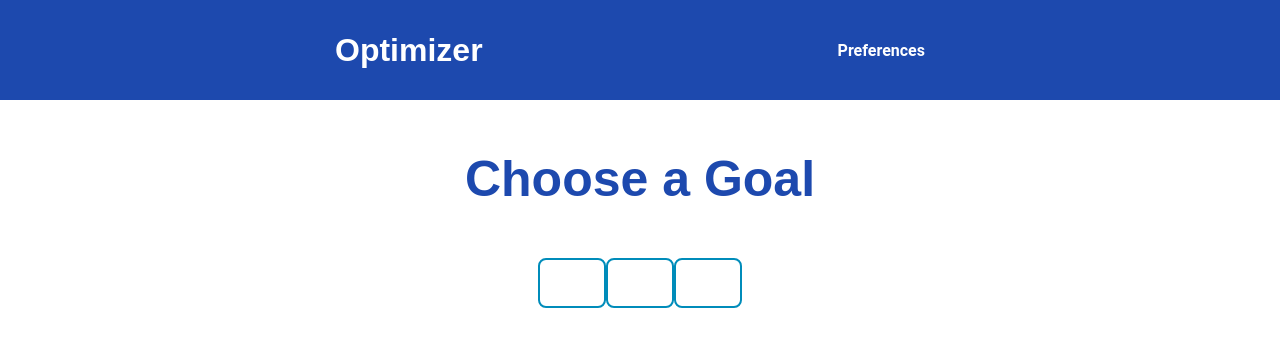
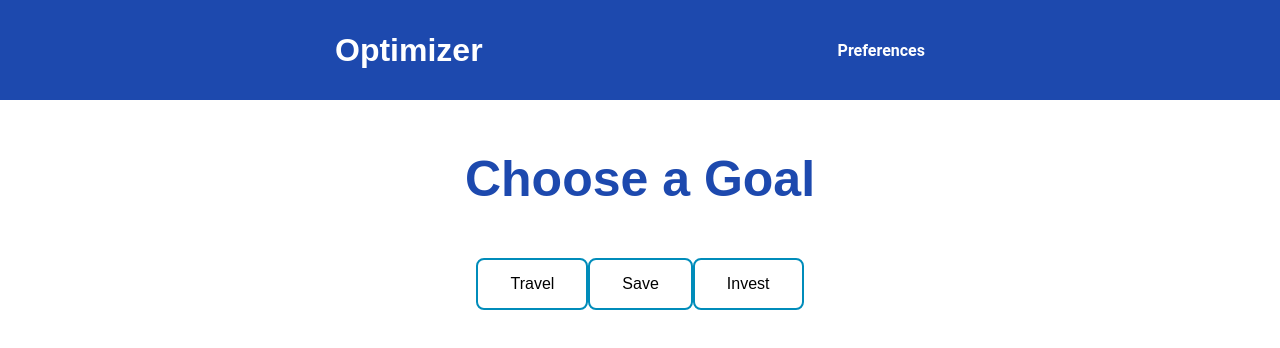
Before and after one commit to dstokic/Optimizer, a React (Create React App) app: page / in a window 1280 px wide. Shown: the top 348 px of the page. Built offline with nearby package versions, Linux system fonts and the light colour scheme.

Commit message:
add buttons with names from goals array

```diff
--- a/src/components/Goal.js
+++ b/src/components/Goal.js
@@ -3,9 +3,9 @@ import './Goal.css'
 
 const Goal = ({name}) => {
     return (
-        <div className="goal">
-            <p className="goalName">{name}</p>
-        </div>
+        <button className="goal">
+            {name}
+        </button>
     )
 }
 
--- a/src/components/Preferences.js
+++ b/src/components/Preferences.js
@@ -4,18 +4,13 @@ import './Preferences.css'
 
 const Preferences = () => {
     const goals = ["Travel", "Save", "Invest"];
-    // const [goals, setGoals] = useState([]);
-    // useEffect(() => {
-    //     fetch('http://localhost:8080/api/movies')
-    //     .then(response => response.json())
-    //     .then(json => setGoals(json))
-    // }, [])
+
     return (
         <div>
             <h1 className="title">Choose a Goal</h1>
             <div className="goals">
                 {goals.map((goal) => (
-                    <Goal name={goal.name}/>
+                    <Goal name={goal}/>
                 ))}
             </div>
         </div>
```
